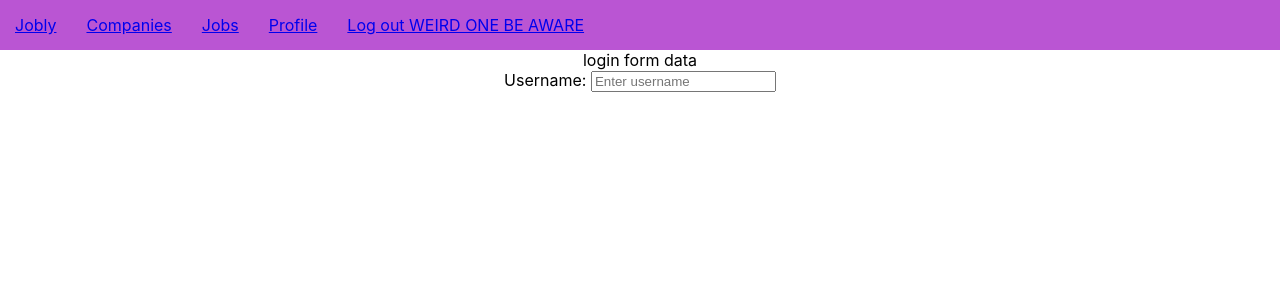
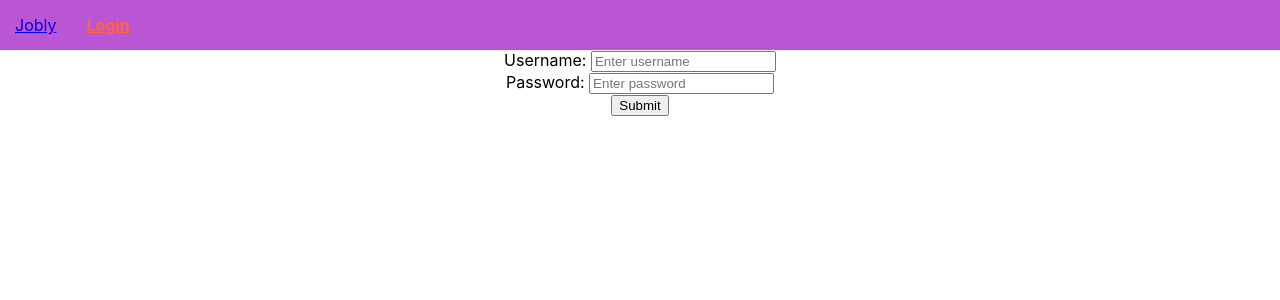
Before and after one commit to chengsig/react-jobly, a React (Create React App) app in the folder frontend/: page /login in a window 1280 px wide. Shown: the top 300 px of the page. Built offline with nearby package versions, Linux system fonts and the light colour scheme.

Commit message:
Add login form

```diff
--- a/frontend/src/JoblyApi.js
+++ b/frontend/src/JoblyApi.js
@@ -62,6 +62,15 @@ class JoblyApi {
       return res.jobs;
     }
 
+    // makes post request to /login, if sucessful returns JWT
+    // { "" }
+    static async userLogin(username, pwd){
+      let res = await axios.post("/login", {
+        "username": username,
+        "password": pwd
+      });
+      return res.token;
+    }
   }
 
   export default JoblyApi;
--- a/frontend/src/Login.js
+++ b/frontend/src/Login.js
@@ -1,11 +1,14 @@
 import React, { Component } from "react";
+import JoblyApi from "./JoblyApi";
 //import "./Login.css";
 
 class Login extends Component {
   constructor(props) {
     super(props);
     this.state = {
-      username: ""
+      username: "",
+      password: "",
+      error: ""
     };
     this.handleChange = this.handleChange.bind(this);
     this.handleSubmit = this.handleSubmit.bind(this);
@@ -15,18 +18,23 @@ class Login extends Component {
     this.setState({ [e.target.name]: e.target.value });
   }
 
-  handleSubmit(e) {
+  async handleSubmit(e) {
     e.preventDefault();
-    //this.props.addColor({ [this.state.name]: this.state.hex });
-    //this.props.history.push("/colors");
+    let token = await JoblyApi.userLogin(this.state.username, this.state.password);
+
+    localStorage.setItem("token", token);
+
+    this.setState({
+      username: "",
+      password: ""
+    })
   }
 
   render() {
     return (
-      <div className="NewColor">
+      <div className="Login">
         <form onSubmit={this.handleSubmit}>
-        login form data
-          <div>
+          <div className="Login-username">
             <label htmlFor="username">Username: </label>
             <input
               name="username"
@@ -36,17 +44,17 @@ class Login extends Component {
               value={this.state.name}
             />
           </div>
-          {/* <div>
-            <label htmlFor="hex">Color value</label>
+          <div className="Login-pwd">
+            <label htmlFor="password">Password: </label>
             <input
-              type="color"
-              name="hex"
-              id="hex"
+              name="password"
+              id="password"
+              placeholder="Enter password"
               onChange={this.handleChange}
-              value={this.state.hex}
+              value={this.state.name}
             />
           </div>
-          <input type="Submit" value="Add this color" readOnly /> */}
+          <button>Submit</button>
         </form>
       </div>
     );
--- a/frontend/src/Nav.js
+++ b/frontend/src/Nav.js
@@ -8,7 +8,16 @@ class Nav extends Component {
             fontWeight: "bold",
             color: "tomato"
         }
-        return(
+
+        if (localStorage.token === undefined){
+            return (
+                <nav>
+                    <p><NavLink exact to="/" activeStyle={activeStyle}>Jobly</NavLink></p>
+                    <p><NavLink exact to="/login" activeStyle={activeStyle}>Login</NavLink></p>
+                </nav>
+            );
+        }
+        return (
             <nav>
                 <p><NavLink exact to="/" activeStyle={activeStyle}>Jobly</NavLink></p>
                 <p><NavLink  to="/companies" activeStyle={activeStyle}>Companies</NavLink></p>
```
